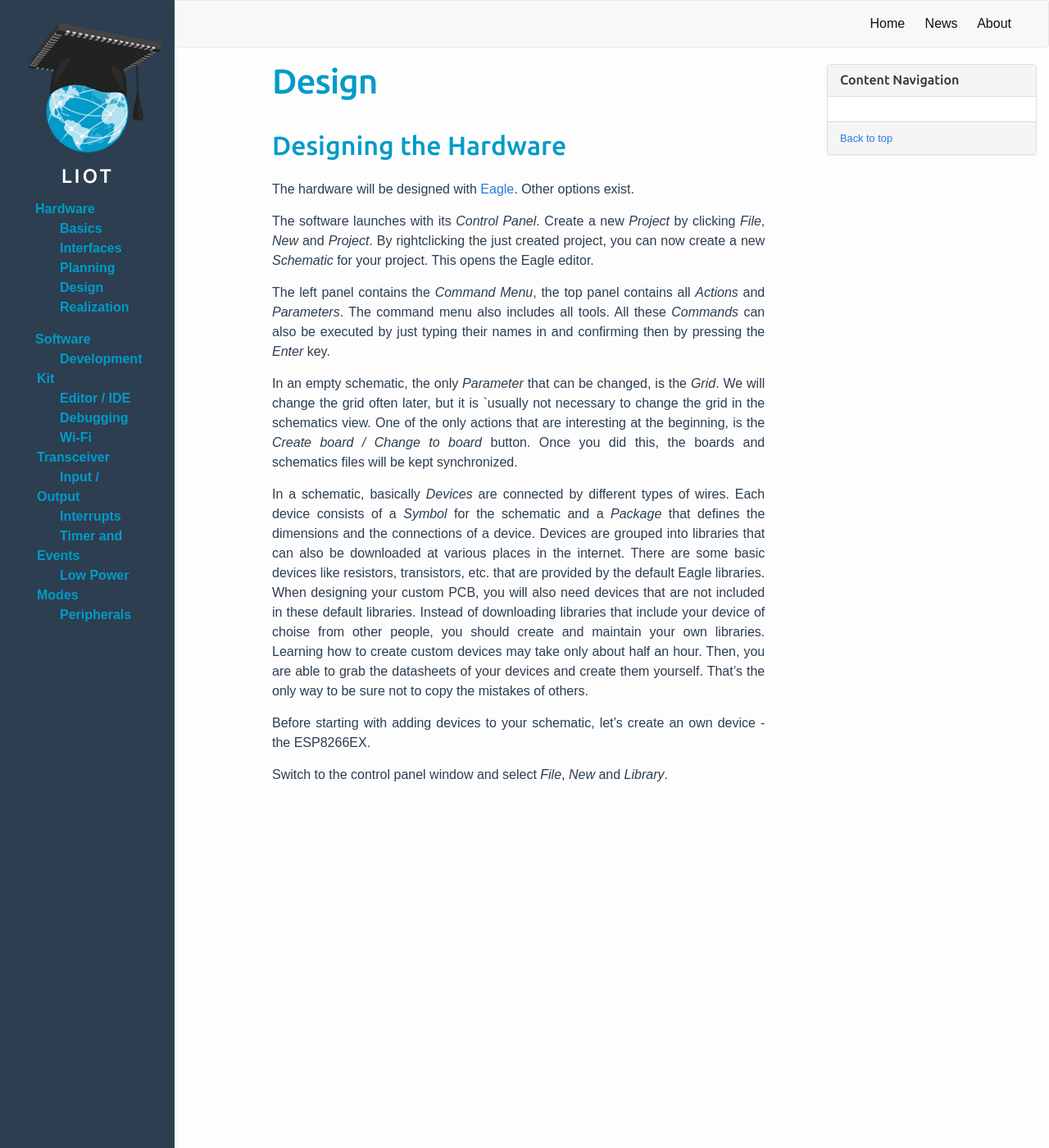
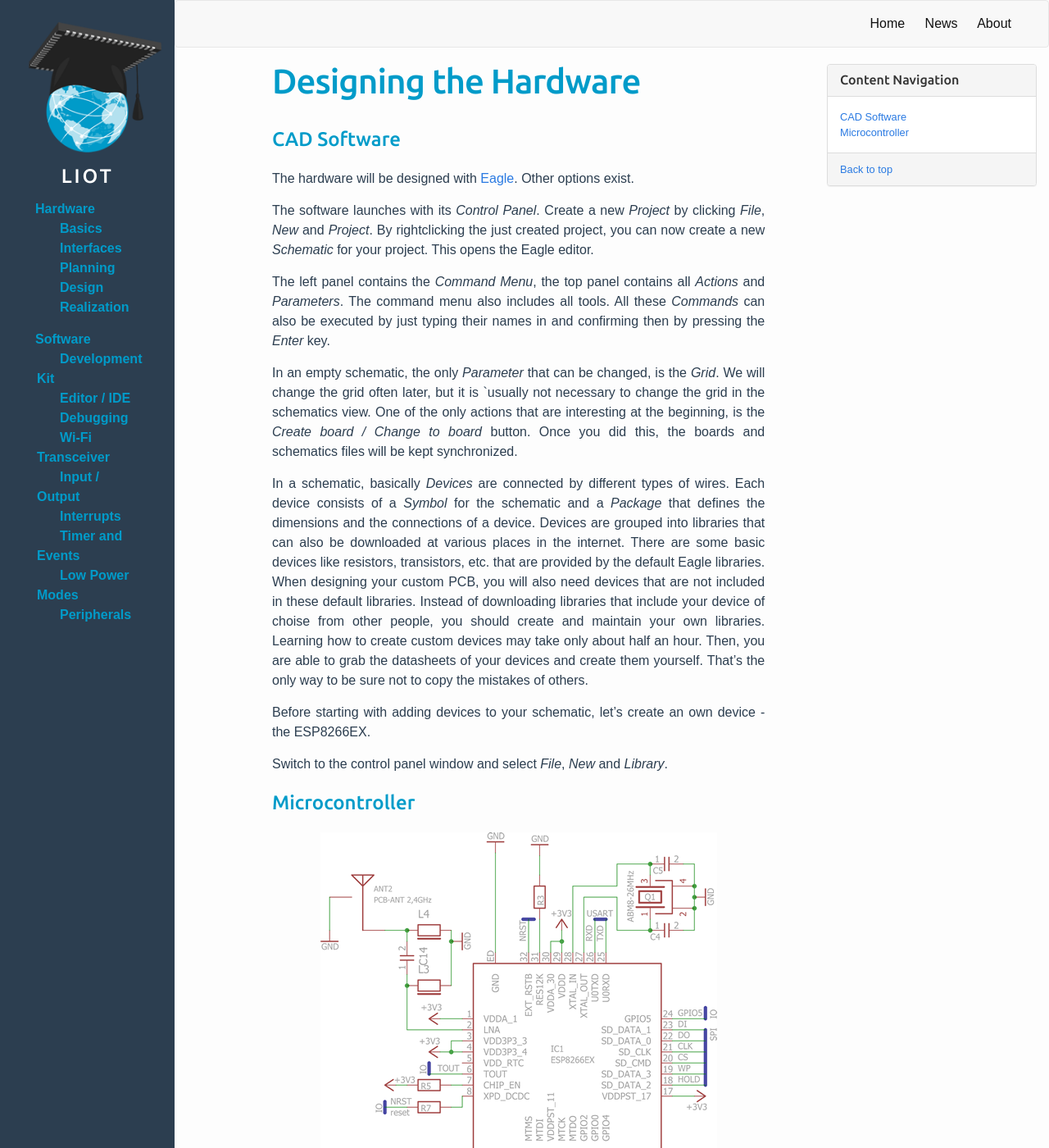
Before and after one commit to learn-internet-of-things/learn-internet-of-things.github.io, a Jekyll site: the page built from page/hardware/04-design.md, in a window 1280 px wide and 1400 px high. Shown: the whole window at 82% size. Built offline with Jekyll 4.4.1, drawn with Linux system fonts in a browser that asks for light colours; nearby versions of some CDN libraries.

Commit message:
Add exemplary smaller image.

```diff
--- a/_sass/_layout.scss
+++ b/_sass/_layout.scss
@@ -388,7 +388,13 @@ article{
 
 article.home div a, article.home pre a { color: #2c3e50; }
 article.home div a:hover, article.home pre a:hover { color: #2c3e50; text-decoration: none; }
-article img { max-width: 100%; }
+
+article img {
+    max-width: 100%;
+    margin-left: auto;
+    margin-right: auto;
+    display: block;
+}
 
 h1,h2,h3,h4,h5,h6 {
     font-family: 'Ubuntu', sans-serif;
--- a/page/hardware/04-design.md
+++ b/page/hardware/04-design.md
@@ -1,11 +1,11 @@
 ---
 layout: page
-title: Design
+title: Designing the Hardware
 permalink: /hardware/design/
 ---
 
-Designing the Hardware
-======================
+CAD Software
+------------
 
 The hardware will be designed with [Eagle](http://www.cadsoft.de/download-eagle/eagle-freeware/).
 Other options exist.
@@ -37,3 +37,8 @@ That's the only way to be sure not to copy the mistakes of others.
 Before starting with adding devices to your schematic, let's create an own device - the ESP8266EX.
 
 Switch to the control panel window and select *File*, *New* and *Library*.
+
+Microcontroller
+---------------
+
+![ESP8266 Microcontroller](/media/hardware/design/mcu.png)
```
Also changed, not shown: media/hardware/design/mcu.png (added).
